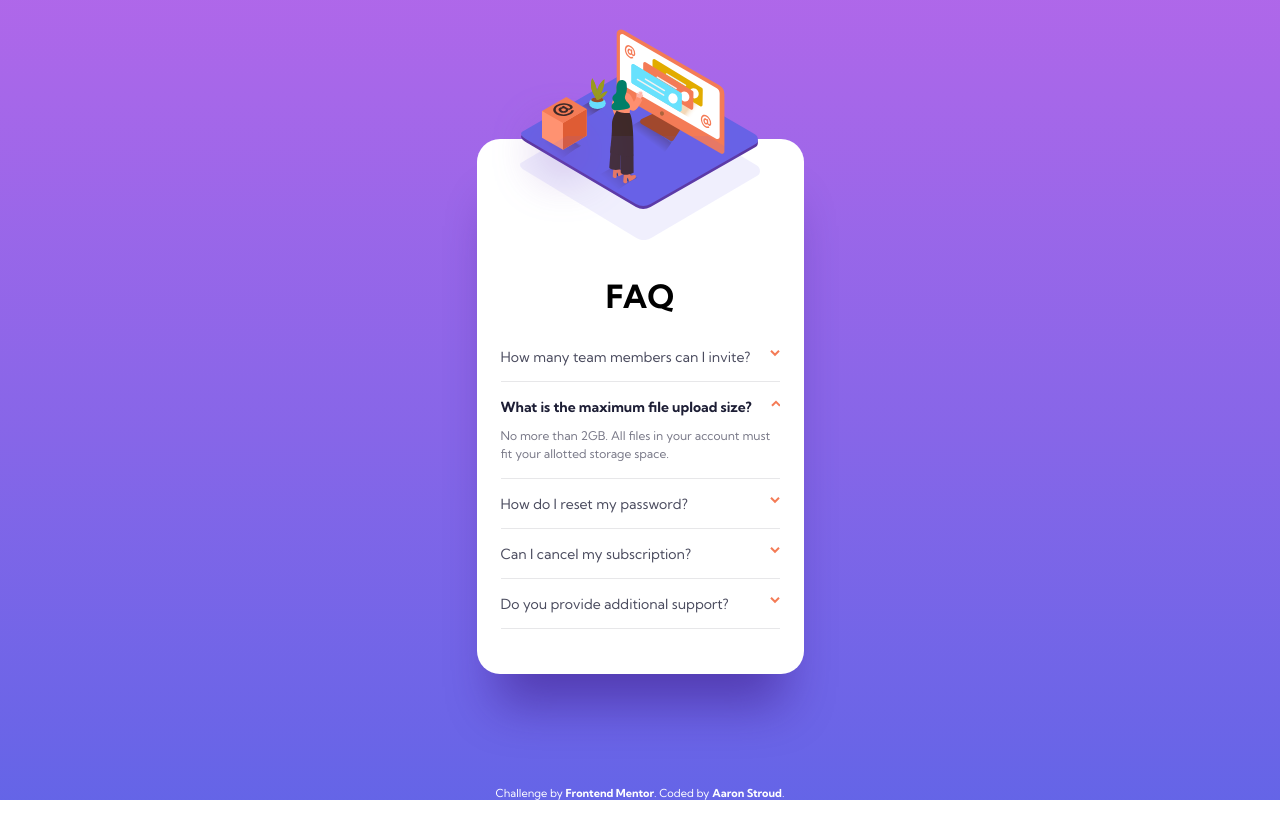
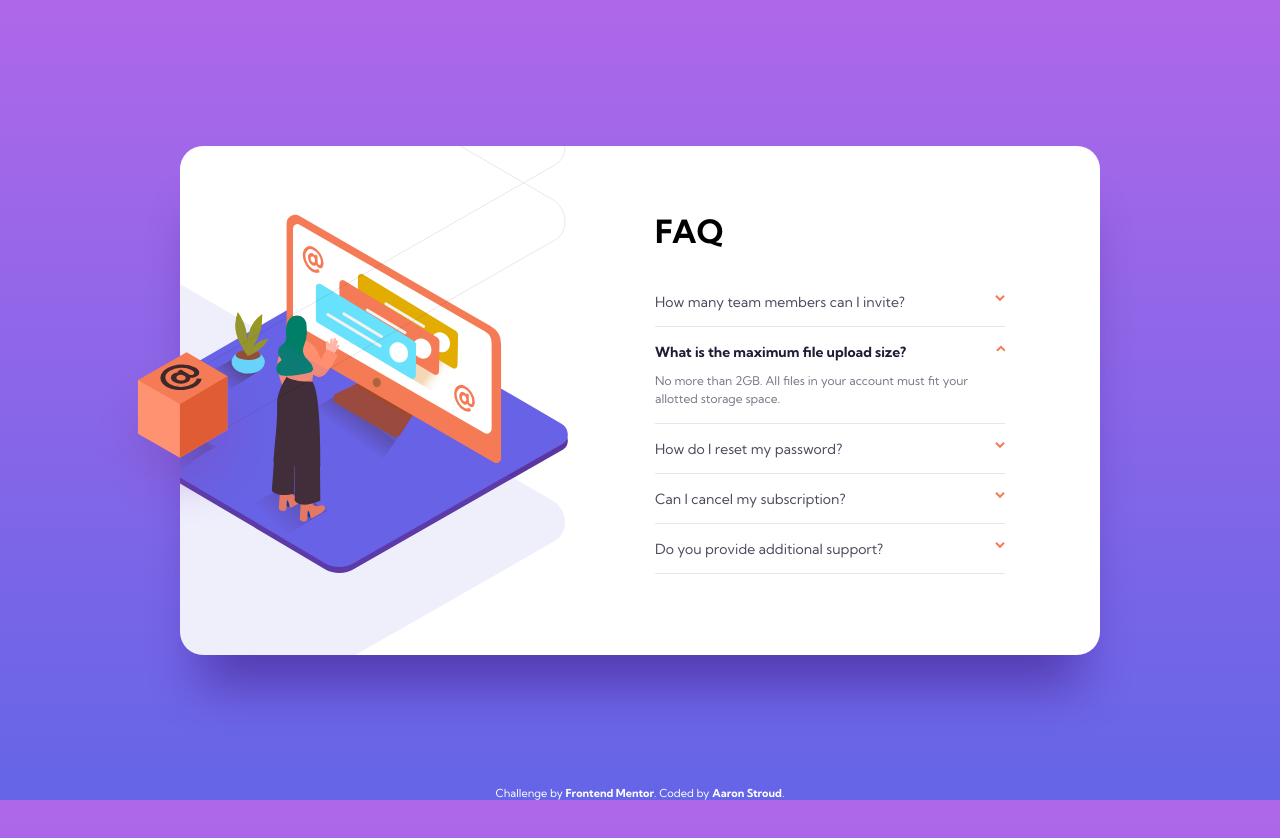
Before and after one commit to astroud/frontendmentor-faq-accordion-card, a plain HTML site: page index.html in a window 1280 px wide. Before the commit the page ends 800 px from the top, so only its background shows below. Drawn offline with Linux system fonts and the light colour scheme.

Commit message:
desktop layout v1

```diff
--- a/index.html
+++ b/index.html
@@ -4,7 +4,7 @@
   <meta charset="UTF-8">
   <meta name="viewport" content="width=device-width, initial-scale=1.0"> <!-- displays site properly based on user's device -->
 
-  <link rel="icon" type="image/png" sizes="32x32" href="./images/favicon-32x32.png">
+  <link rel="icon" type="image/png" sizes="32x32" href="../images/favicon-32x32.png">
   <link href="https://fonts.googleapis.com/css2?family=Kumbh+Sans:wght@400;700&display=swap" rel="stylesheet">
   <link rel="stylesheet" href="style.css">
   <title>Frontend Mentor | FAQ Accordion Card</title>
@@ -13,12 +13,17 @@
   <div id="container">
     <div id="faq__container">
       <div class="faq__container__mobile-illustrations">
-        <img src="/images/illustration-woman-online-mobile.svg" alt="illustration of woman operating a computer"
-          class="mobile-illustrations--main-image">
-        <img src="/images/bg-pattern-mobile.svg" alt="background shadow for illustration"
-          class="mobile-illustrations__shadow-image">
+        <img src="./images/illustration-woman-online-mobile.svg" alt="illustration of woman operating a computer"
+          class="mobile-illustrations--main-image" width="266" height="196">
+        <img src="./images/bg-pattern-mobile.svg" alt="background shadow for illustration"
+          class="mobile-illustrations__shadow-image" width="240" height="104">
       </div>
-
+      <div class="faq__container__desktop-illustrations">
+        <img src="./images/illustration-woman-online-desktop.svg" alt="illustration of woman operating a computer"
+          class="desktop-illustrations--main-image" width="472" height="359">
+        <img src="./images/bg-pattern-desktop.svg" alt="background shadow for illustration"
+          class="desktop-illustrations--shadow-image" width="966" height="945">
+      </div>
       <div class="faq__text">
         <h2>FAQ</h2>
         <details>
@@ -58,6 +63,8 @@
           Chat and email support is available 24/7. Phone lines are open during normal business hours.
         </details>
         </div>
+        <img src="./images/illustration-box-desktop.svg" alt="illustration of a floating box with an @ sign on it"
+          class="faq__container__desktop-box" width="191" height="184">
         </div>
     <div class="attribution">
       Challenge by <a href="https://www.frontendmentor.io?ref=astroud" target="_blank"
--- a/style.css
+++ b/style.css
@@ -35,6 +35,11 @@ body {
   align-items: center;
   height: calc(100vh - var(--body-margin-top-mobile));
   width: 100vw;
+}
+
+.faq__container__desktop-illustrations,
+.faq__container__desktop-box {
+  display: none;
 }
 
 .faq__container__mobile-illustrations {
@@ -142,3 +147,56 @@ body {
 .attribution a:hover {
   color: black;
 }
+
+
+@media screen and (min-width: 1020px) {
+  .faq__container__mobile-illustrations {
+    display: none;
+  }
+
+  #faq__container {
+    width: 920px;
+    height: 509px;
+    padding: 0;
+  }
+
+  .faq__text {
+    float: right;
+    width: 50%;
+    height: 100%;
+    padding: 32px 0 0 15px;
+  }
+
+  .faq__text h2 {
+    text-align: left;
+    margin-bottom: 26px;
+  }
+
+  .faq__container__desktop-illustrations {
+    float: left;
+    position: relative;
+    width: 50%;
+    height: 100%;
+    display: block;
+    overflow: hidden;
+  }
+
+  .desktop-illustrations--main-image {
+    margin-left: -84px;
+    margin-top: 68px;
+  }
+
+  .desktop-illustrations--shadow-image {
+    position: absolute;
+    top: -298px;
+    left: -580px;
+  }
+
+  .faq__container__desktop-box {
+    display: inline-block;
+    position: relative;
+    z-index: 100;
+    left: -93px;
+    top: -305px;
+  }
+}
```
